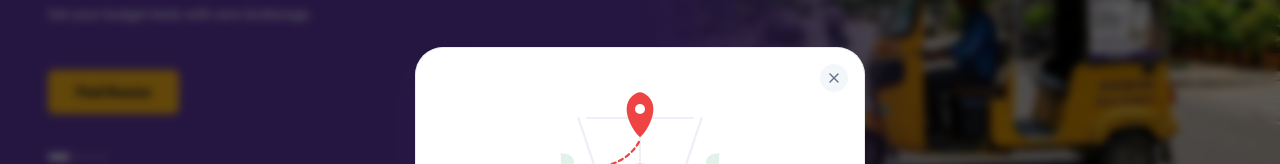
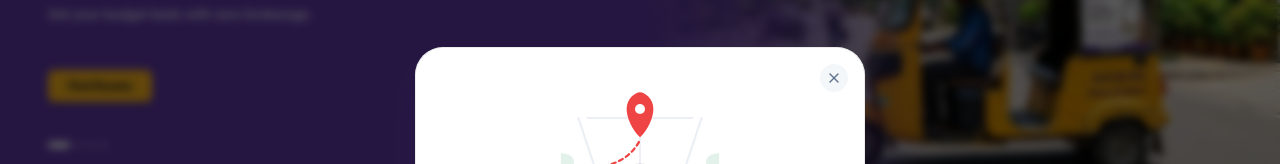
Before and after one commit to ManishCode4u/RoomsWallah, a Next.js app in the folder frontend/: page / in a window 1280 px wide. Shown: the part 369-533 px from the top of the page. Built offline with nearby package versions, Linux system fonts and the light colour scheme; no server answers.

Commit message:
style: reduce padding and font size of Find Rooms button to make it compact

```diff
--- a/frontend/src/components/hero.tsx
+++ b/frontend/src/components/hero.tsx
@@ -73,7 +73,7 @@ export default function Hero() {
           <div className="pt-4 sm:pt-5">
             <Link
               href="/rooms"
-              className="inline-flex items-center justify-center bg-[#F5B01A] hover:bg-[#E09D0D] text-slate-900 text-xs sm:text-sm font-extrabold px-7 py-3 rounded-md shadow-md active:scale-95 transition-all cursor-pointer"
+              className="inline-flex items-center justify-center bg-[#F5B01A] hover:bg-[#E09D0D] text-slate-900 text-[11px] sm:text-xs font-extrabold px-5 py-2 rounded-md shadow-md active:scale-95 transition-all cursor-pointer"
             >
               Find Rooms
             </Link>
```
